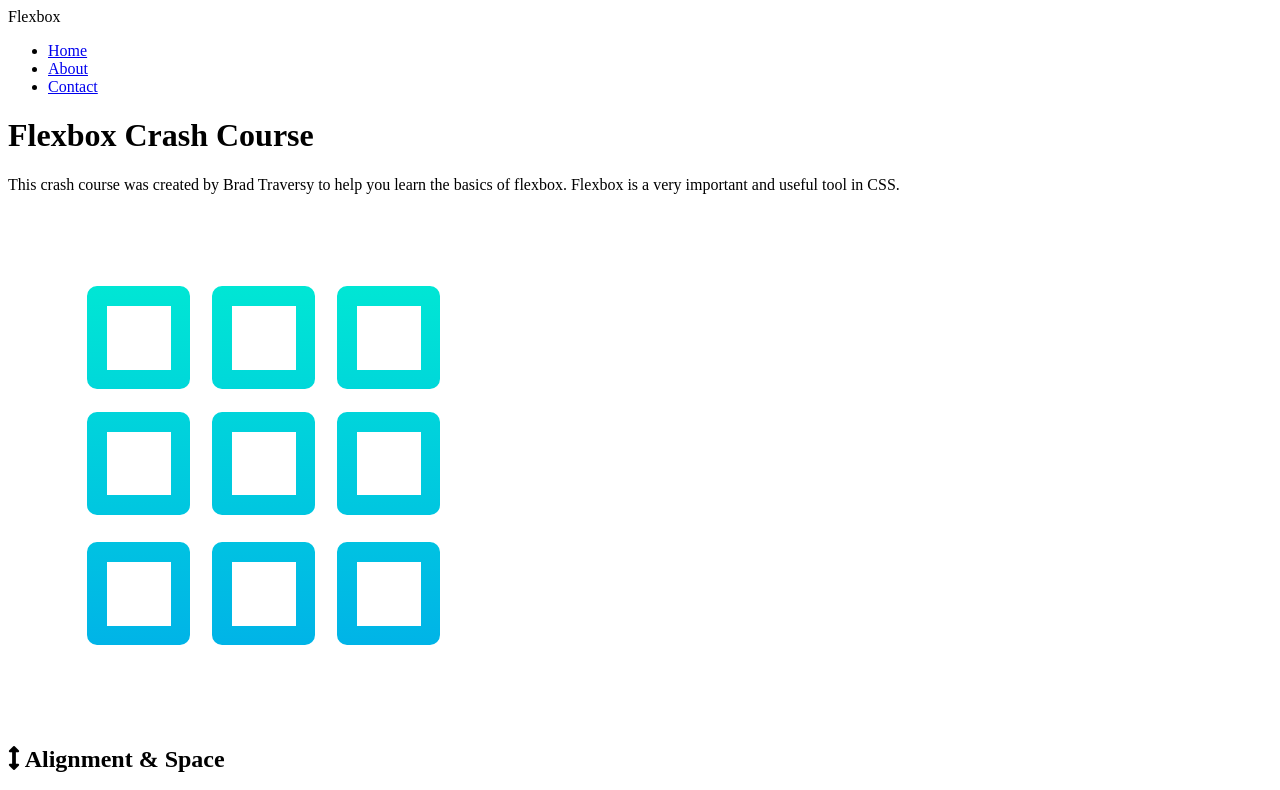
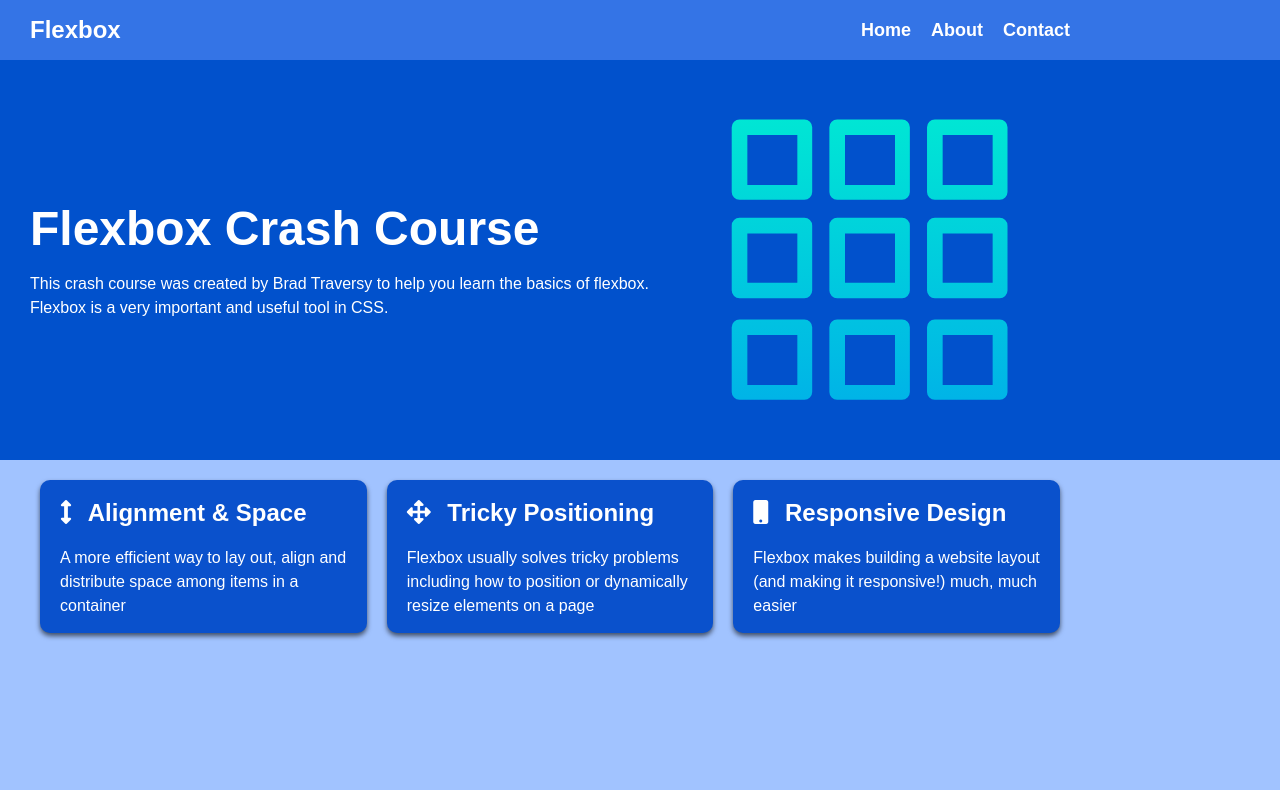
Before and after one commit to Logicxrd/Flex-box-Crash-Course, a plain HTML site: page index.html in a window 1280 px wide. Shown: the top 790 px of the page. Drawn offline with Linux system fonts and the light colour scheme.

Commit message:
Added css

```diff
--- a/index.html
+++ b/index.html
@@ -40,8 +40,9 @@
             CSS.
           </p>
         </div>
+         <img src="./grid.svg" alt="" />
       </div>
-      <img src="./grid.svg" alt="" />
+
     </header>
 
     <section class="boxes">
--- a/style.css
+++ b/style.css
@@ -0,0 +1,122 @@
+@import url("https://fonts.googleapis.com/css2?family=Poppins:wght@400;700&display=swap");
+
+* {
+    box-sizing: border-box;
+    margin: 0;
+    padding: 0;
+}
+
+body {
+    font-family: 'Popping', sans-serif;
+    line-height: 1.5;
+    color: #333;
+    background: #a1c3ff;
+}
+
+img {
+    max-width: 100%;
+}
+
+h1,
+h2 {
+    margin-bottom: 15px;
+}
+
+ul {
+    list-style-type: none;
+}
+
+.container {
+    max-width:1100px;
+    padding: 0  30px;
+}
+
+.navbar {
+    background: #3474e6;
+    color: #fff;
+    height: 60px;
+}
+
+.navbar a {
+    color: #fff;
+    text-decoration: none;
+    font-size: 18px;
+    font-weight: bold;
+}
+
+.navbar a:hover {
+    color: lightblue;
+}
+
+.navbar .logo {
+    font-size: x-large;
+    font-weight: bold;
+}
+
+.navbar .container {
+    display: flex;
+    justify-content: space-between;
+    align-items: center;
+    height: 100%;
+}
+
+.navbar ul {
+    display: flex;
+}
+
+.navbar ul li {
+    margin-left: 20px;
+}
+
+.header {
+    background-color: #0151cc;
+    color: #fff;
+    min-height: 400xp;
+}
+
+.header h1 {
+    font-size: 3rem;
+    font-weight: bold;
+    line-height: 1.2;
+}
+
+.header img {
+    max-width: 400px;
+}
+
+.header .container {
+    display: flex;
+    align-items: center;
+}
+
+.boxes .container {
+    display: flex;
+    justify-content: space-between;
+}
+
+.box {
+    flex:1;
+    background: #0a51cc;
+    color: #fff;
+    border-radius: 10px;
+    margin: 20px 10px;
+    box-shadow: 0 3px 5px rgba(0, 0, 0, 0.6);
+    padding: 15px 20px;
+}
+
+.box i {
+    margin-right: 10px;
+}
+
+@media (max-width:768px) {
+    .header .container {
+        flex-direction: column;
+        padding-top: 20px;
+        text-align: center;
+    }
+
+    .boxes .container {
+        display: block;
+        text-align: center;
+    }
+}
```
